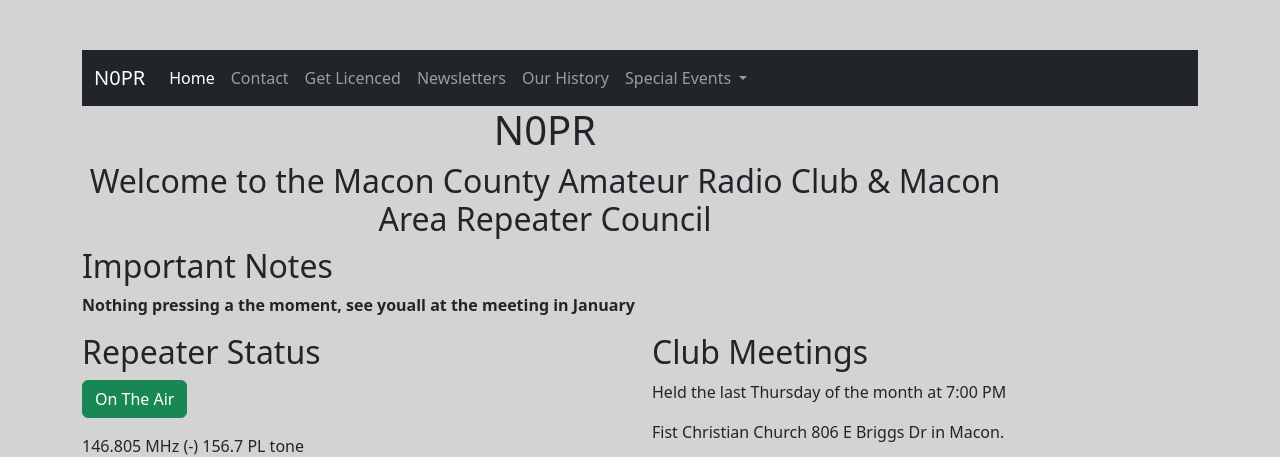
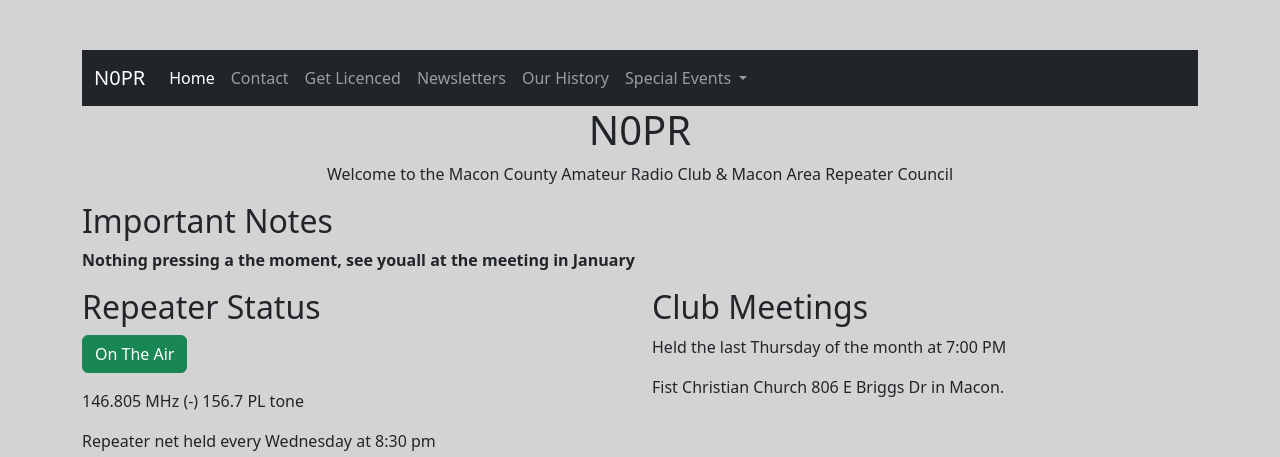
Before and after one commit to N0PR/N0PR.github.io, a plain HTML site: page index.html in a window 1280 px wide. Shown: the top 457 px of the page. Drawn offline with nearby package versions, Linux system fonts and the light colour scheme.

Commit message:
fixing header on index.

```diff
--- a/index.html
+++ b/index.html
@@ -72,19 +72,17 @@
 <div class="jumbotron">
   <div class="container">
       <div class="row ">
-
+          <div class="col-1">
+              <!-- <img src="img/arrlimage.jpg" class="d-none d-lg-block"> -->
+          </div>
           <div class="col-10" >
     <h1 class="text-center">N0PR</h1>
-        <h2 class="text-center">Welcome to the Macon County Amateur Radio Club & Macon Area Repeater Council</h2>
+    <p class="text-center">Welcome to the Macon County Amateur Radio Club & Macon Area Repeater Council</p>
           </div>
-              <div class="row align-items-center">
-              <div class="col-6">
-              <!-- <img src="img/ARRL_logo.png" class="arrl"> -->
+          <div class="col-1">
+              <!-- <img src="img/aresimage.jpg" class="d-none d-lg-block"> -->
           </div>
-                <div class="col-6">
-                  <!-- <img src="img/arrl-ares-1-768x768.png" class="arrl"> -->
-              </div>
-              </div>
+    <!--<p><a class="btn btn-primary btn-lg" href="#" role="button">Learn more &raquo;</a></p>-->
   </div>
 </div>
 
```
Lines whose indentation alone changed are shown as unchanged.
